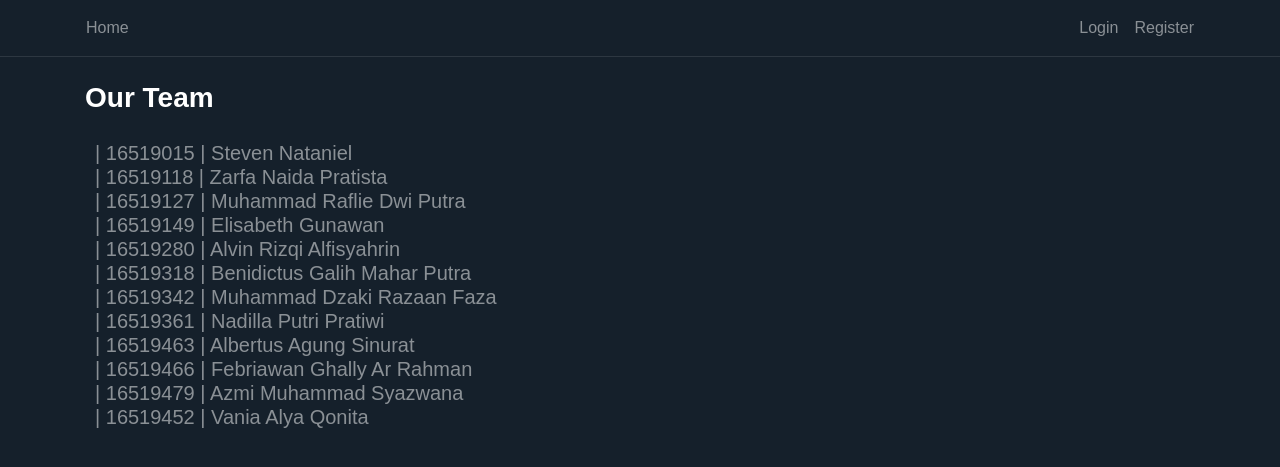
After one commit to ravielze/GajahKepo, a Django app: page /team in a window 1280 px wide. The commit adds this page. Shown: the top 467 px of the page. Run offline with Django 3.2, Linux system fonts and the light colour scheme; some libraries are stand-ins or nearby versions.

Commit message:
Logo revision, Terms and Condition Page, Team Page, Readme.md Update

```diff
--- a/feeds/templates/feeds/home.html
+++ b/feeds/templates/feeds/home.html
@@ -299,8 +299,8 @@
         </div>
         <br>
         <div class="col-6">
-            <h5><a href="">Syarat dan Ketentuan</a>,
-                <a href="">Tim Kami</a>,
+            <h5><a href="{% url 'tnc' %}">Syarat dan Ketentuan</a>,
+                <a href="{% url 'team' %}">Tim Kami</a>,
                 © 2020 Gajah Kepo.</h5>
         </div>
     </div>
--- /dev/null
+++ b/feeds/templates/feeds/team.html
@@ -0,0 +1,27 @@
+{% extends "feeds/base.html" %}
+{% load crispy_forms_tags %}
+{% block content %}
+<div class="container">
+    <h3 class="white-important mb-3">
+        Our Team
+    </h3>
+   <article class="media content-section">
+        <div style="width: 100%; word-break: break-all;">
+            <h5>
+                | 16519015 | Steven Nataniel              <br/>
+                | 16519118 | Zarfa Naida Pratista         <br/>
+                | 16519127 | Muhammad Raflie Dwi Putra   <br/>
+                | 16519149 | Elisabeth Gunawan            <br/>
+                | 16519280 | Alvin Rizqi Alfisyahrin      <br/>
+                | 16519318 | Benidictus Galih Mahar Putra <br/>
+                | 16519342 | Muhammad Dzaki Razaan Faza  <br/>
+                | 16519361 | Nadilla Putri Pratiwi        <br/>
+                | 16519463 | Albertus Agung Sinurat       <br/>
+                | 16519466 | Febriawan Ghally Ar Rahman   <br/>
+                | 16519479 | Azmi Muhammad Syazwana       <br/>
+                | 16519452 | Vania Alya Qonita            <br/>
+            </h5>
+        </div>
+   </article>
+  </div>
+{% endblock content %}
--- a/feeds/urls.py
+++ b/feeds/urls.py
@@ -8,7 +8,9 @@ from .views import (
     UserPostListView,
     FollowsListView,
     FollowersListView,
-    postpreference
+    postpreference,
+    TermsAndCondition,
+    Team
 )
 
 urlpatterns = [
@@ -20,5 +22,7 @@ urlpatterns = [
     path('post/<int:pk>/del/', PostDeleteView.as_view(), name='post-delete'),
     path('user/<str:username>/follows', FollowsListView.as_view(), name='user-follows'),
     path('user/<str:username>/followers', FollowersListView.as_view(), name='user-followers'),
-    path('post/<int:postid>/preference/<int:userpreference>', postpreference, name='postpreference')
+    path('post/<int:postid>/preference/<int:userpreference>', postpreference, name='postpreference'),
+    path('tnc',TermsAndCondition, name='tnc'),
+    path('team',Team, name='team')
 ]
--- a/feeds/views.py
+++ b/feeds/views.py
@@ -239,3 +239,9 @@ def postpreference(request, postid, userpreference):
         context= {'eachpost': eachpost, 'postid': postid}
 
         return redirect('feeds-home')
+
+def TermsAndCondition(request):
+    return render(request, "feeds/termsandcondition.html")
+
+def Team(request):
+    return render(request, "feeds/team.html")
```
Also changed, not shown: feeds/templates/feeds/termsandcondition.html (added, +36 -0 lines), Readme.md, feeds/static/feeds/logo.png.
